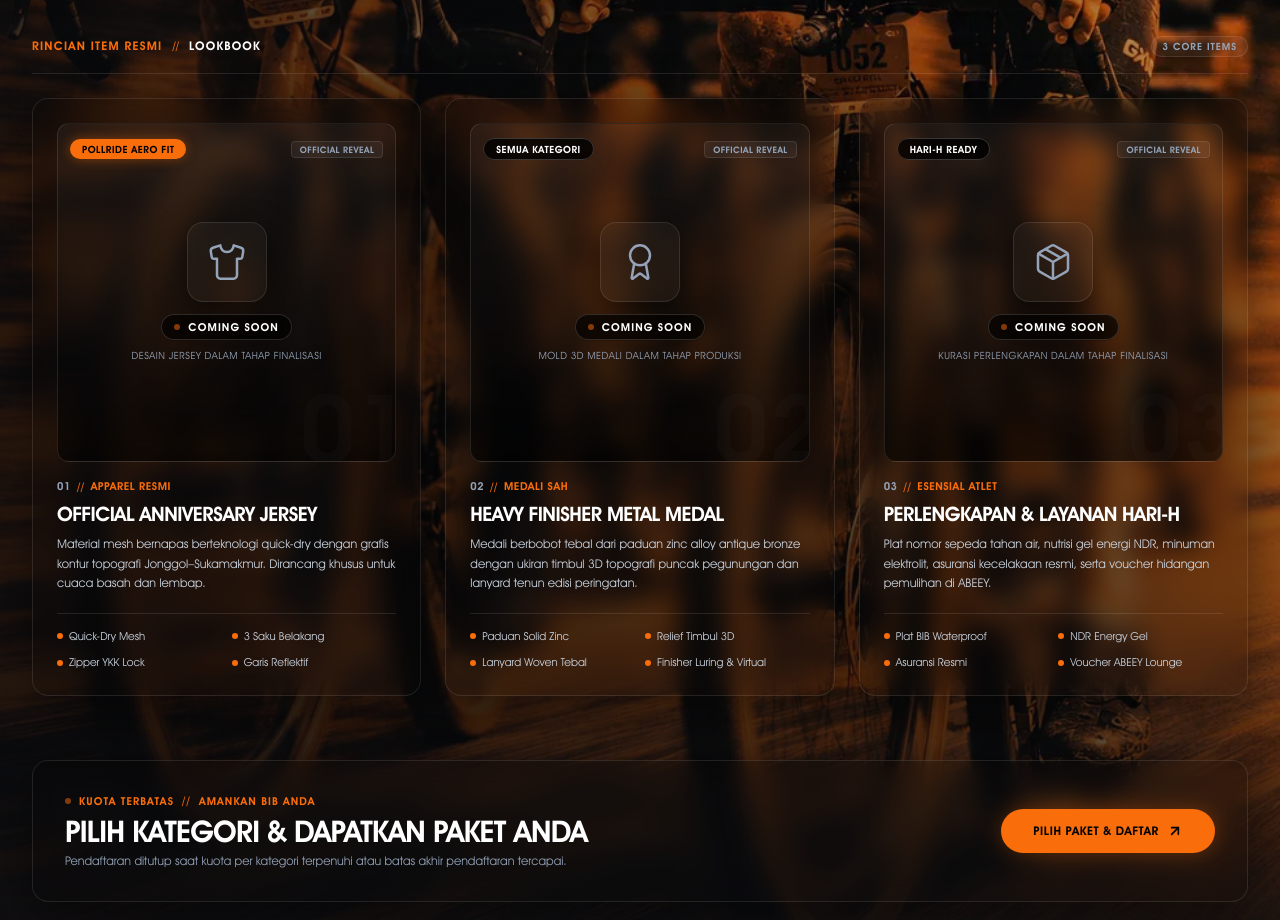
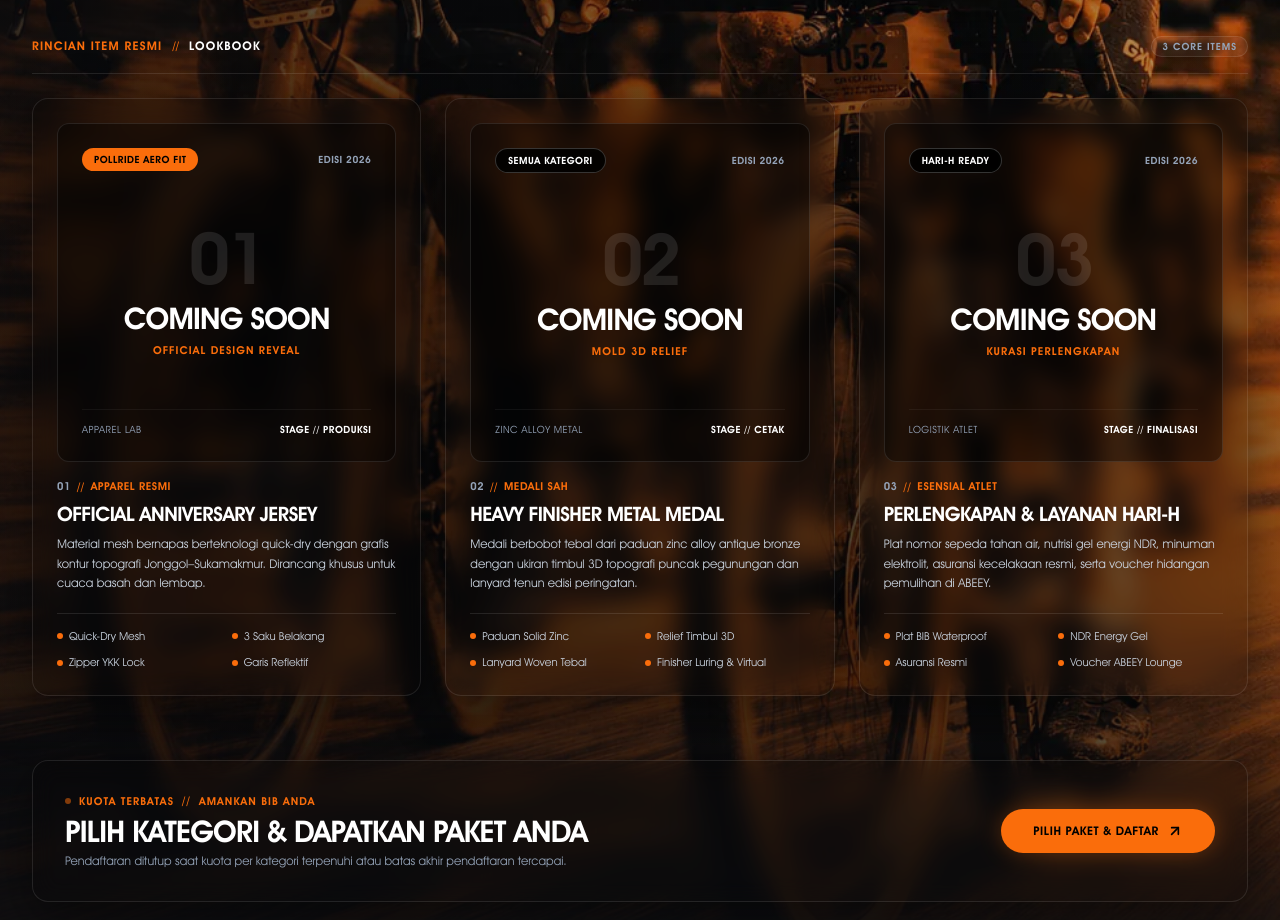
Before and after one commit to aresdanaa-png/Grindurance-2026, a Next.js app: page / in a window 1280 px wide. Shown: the part 3160-4080 px from the top of the page. Built offline with nearby package versions, Linux system fonts and the light colour scheme.

Commit message:
style(lookbook): remove all icon elements and replace with pure athletic typographic Coming Soon blocks

```diff
--- a/app/page.tsx
+++ b/app/page.tsx
@@ -28,9 +28,7 @@ import {
   Layers,
   Timer,
   Radio,
-  FileText,
-  Shirt,
-  Package
+  FileText
 } from 'lucide-react';
 
 interface StationItem {
@@ -1548,39 +1546,34 @@ export default function HomePage() {
               {/* ITEM 1: JERSEY */}
               <div className="rounded-2xl border border-white/10 bg-black/20 backdrop-blur-md p-5 sm:p-6 flex flex-col justify-between space-y-5 hover:border-[#FA6D0B]/40 transition-all duration-300 group shadow-[0_15px_50px_rgba(0,0,0,0.5)]">
                 <div className="space-y-4">
-                  <div className="relative aspect-square w-full rounded-xl overflow-hidden bg-gradient-to-b from-white/[0.04] to-black/60 border border-white/10 group-hover:border-[#FA6D0B]/40 transition-all duration-300 flex flex-col items-center justify-center p-6 text-center">
-                    {/* Atmospheric Glow & Watermark */}
-                    <div className="absolute inset-0 bg-[radial-gradient(circle_at_center,_var(--tw-gradient-stops))] from-[#FA6D0B]/5 via-transparent to-transparent pointer-events-none" />
-                    <div className="absolute -bottom-4 -right-4 font-display font-black text-8xl text-white/[0.02] select-none pointer-events-none">
-                      01
-                    </div>
-
+                  <div className="relative aspect-square w-full rounded-xl overflow-hidden bg-black/40 border border-white/10 group-hover:border-[#FA6D0B]/40 transition-all duration-300 flex flex-col justify-between p-6 select-none">
                     {/* Top Badges */}
-                    <div className="absolute top-3 left-3">
-                      <span className="text-[10px] font-sans font-black uppercase tracking-wider px-3 py-1 rounded-full bg-[#FA6D0B] text-black shadow-[0_0_12px_rgba(250,109,11,0.4)]">
+                    <div className="flex items-center justify-between w-full">
+                      <span className="text-[10px] font-sans font-black uppercase tracking-wider px-3 py-1 rounded-full bg-[#FA6D0B] text-black">
                         POLLRIDE AERO FIT
                       </span>
-                    </div>
-                    <div className="absolute top-3 right-3">
-                      <span className="text-[9px] font-mono font-bold uppercase tracking-wider px-2 py-0.5 rounded bg-white/5 border border-white/10 text-slate-400">
-                        OFFICIAL REVEAL
+                      <span className="text-[10px] font-mono font-bold uppercase tracking-wider text-slate-400">
+                        EDISI 2026
                       </span>
                     </div>
 
-                    {/* Icon & Coming Soon Content */}
-                    <div className="relative z-10 flex flex-col items-center">
-                      <div className="w-16 h-16 sm:w-20 sm:h-20 rounded-2xl border border-white/10 bg-white/[0.03] backdrop-blur-md flex items-center justify-center text-slate-400 group-hover:text-[#FA6D0B] group-hover:border-[#FA6D0B]/40 group-hover:scale-105 transition-all duration-500 shadow-[0_10px_30px_rgba(0,0,0,0.5)] mb-3">
-                        <Shirt className="w-8 h-8 sm:w-10 sm:h-10 stroke-[1.5]" />
+                    {/* Pure Typographic Centerpiece */}
+                    <div className="flex flex-col items-center justify-center my-auto text-center space-y-1.5">
+                      <div className="font-display text-6xl sm:text-7xl font-black text-white/10 tracking-tighter group-hover:text-white/20 transition-colors leading-none">
+                        01
                       </div>
-                      <div className="flex items-center gap-2 px-3 py-1 rounded-full bg-black/60 border border-white/15 backdrop-blur-md">
-                        <span className="w-1.5 h-1.5 rounded-full bg-[#FA6D0B] animate-pulse" />
-                        <span className="text-[11px] font-mono font-bold uppercase tracking-widest text-white">
-                          COMING SOON
-                        </span>
+                      <div className="font-display text-2xl sm:text-3xl font-black uppercase tracking-tight text-white">
+                        COMING SOON
                       </div>
-                      <span className="text-[10px] font-sans text-slate-400 mt-2 font-medium uppercase tracking-wider">
-                        Desain Jersey Dalam Tahap Finalisasi
-                      </span>
+                      <div className="text-[10px] sm:text-[11px] font-mono uppercase tracking-widest text-[#FA6D0B] font-bold">
+                        OFFICIAL DESIGN REVEAL
+                      </div>
+                    </div>
+
+                    {/* Bottom Telemetry Strip */}
+                    <div className="pt-3 border-t border-white/5 flex items-center justify-between text-[10px] font-mono text-slate-400 uppercase tracking-wider">
+                      <span>APPAREL LAB</span>
+                      <span className="text-white font-bold">STAGE // PRODUKSI</span>
                     </div>
                   </div>
 
@@ -1622,39 +1615,34 @@ export default function HomePage() {
               {/* ITEM 2: MEDAL */}
               <div className="rounded-2xl border border-white/10 bg-black/20 backdrop-blur-md p-5 sm:p-6 flex flex-col justify-between space-y-5 hover:border-[#FA6D0B]/40 transition-all duration-300 group shadow-[0_15px_50px_rgba(0,0,0,0.5)]">
                 <div className="space-y-4">
-                  <div className="relative aspect-square w-full rounded-xl overflow-hidden bg-gradient-to-b from-white/[0.04] to-black/60 border border-white/10 group-hover:border-[#FA6D0B]/40 transition-all duration-300 flex flex-col items-center justify-center p-6 text-center">
-                    {/* Atmospheric Glow & Watermark */}
-                    <div className="absolute inset-0 bg-[radial-gradient(circle_at_center,_var(--tw-gradient-stops))] from-[#FA6D0B]/5 via-transparent to-transparent pointer-events-none" />
-                    <div className="absolute -bottom-4 -right-4 font-display font-black text-8xl text-white/[0.02] select-none pointer-events-none">
-                      02
-                    </div>
-
+                  <div className="relative aspect-square w-full rounded-xl overflow-hidden bg-black/40 border border-white/10 group-hover:border-[#FA6D0B]/40 transition-all duration-300 flex flex-col justify-between p-6 select-none">
                     {/* Top Badges */}
-                    <div className="absolute top-3 left-3">
+                    <div className="flex items-center justify-between w-full">
                       <span className="text-[10px] font-sans font-bold uppercase tracking-wider px-3 py-1 rounded-full bg-black/80 border border-white/20 text-white backdrop-blur-sm">
                         SEMUA KATEGORI
                       </span>
-                    </div>
-                    <div className="absolute top-3 right-3">
-                      <span className="text-[9px] font-mono font-bold uppercase tracking-wider px-2 py-0.5 rounded bg-white/5 border border-white/10 text-slate-400">
-                        OFFICIAL REVEAL
+                      <span className="text-[10px] font-mono font-bold uppercase tracking-wider text-slate-400">
+                        EDISI 2026
                       </span>
                     </div>
 
-                    {/* Icon & Coming Soon Content */}
-                    <div className="relative z-10 flex flex-col items-center">
-                      <div className="w-16 h-16 sm:w-20 sm:h-20 rounded-2xl border border-white/10 bg-white/[0.03] backdrop-blur-md flex items-center justify-center text-slate-400 group-hover:text-[#FA6D0B] group-hover:border-[#FA6D0B]/40 group-hover:scale-105 transition-all duration-500 shadow-[0_10px_30px_rgba(0,0,0,0.5)] mb-3">
-                        <Award className="w-8 h-8 sm:w-10 sm:h-10 stroke-[1.5]" />
+                    {/* Pure Typographic Centerpiece */}
+                    <div className="flex flex-col items-center justify-center my-auto text-center space-y-1.5">
+                      <div className="font-display text-6xl sm:text-7xl font-black text-white/10 tracking-tighter group-hover:text-white/20 transition-colors leading-none">
+                        02
                       </div>
-                      <div className="flex items-center gap-2 px-3 py-1 rounded-full bg-black/60 border border-white/15 backdrop-blur-md">
-                        <span className="w-1.5 h-1.5 rounded-full bg-[#FA6D0B] animate-pulse" />
-                        <span className="text-[11px] font-mono font-bold uppercase tracking-widest text-white">
-                          COMING SOON
-                        </span>
+                      <div className="font-display text-2xl sm:text-3xl font-black uppercase tracking-tight text-white">
+                        COMING SOON
                       </div>
-                      <span className="text-[10px] font-sans text-slate-400 mt-2 font-medium uppercase tracking-wider">
-                        Mold 3D Medali Dalam Tahap Produksi
-                      </span>
+                      <div className="text-[10px] sm:text-[11px] font-mono uppercase tracking-widest text-[#FA6D0B] font-bold">
+                        MOLD 3D RELIEF
+                      </div>
+                    </div>
+
+                    {/* Bottom Telemetry Strip */}
+                    <div className="pt-3 border-t border-white/5 flex items-center justify-between text-[10px] font-mono text-slate-400 uppercase tracking-wider">
+                      <span>ZINC ALLOY METAL</span>
+                      <span className="text-white font-bold">STAGE // CETAK</span>
                     </div>
                   </div>
 
@@ -1696,39 +1684,34 @@ export default function HomePage() {
               {/* ITEM 3: RACE PACK KIT */}
               <div className="rounded-2xl border border-white/10 bg-black/20 backdrop-blur-md p-5 sm:p-6 flex flex-col justify-between space-y-5 hover:border-[#FA6D0B]/40 transition-all duration-300 group shadow-[0_15px_50px_rgba(0,0,0,0.5)]">
                 <div className="space-y-4">
-                  <div className="relative aspect-square w-full rounded-xl overflow-hidden bg-gradient-to-b from-white/[0.04] to-black/60 border border-white/10 group-hover:border-[#FA6D0B]/40 transition-all duration-300 flex flex-col items-center justify-center p-6 text-center">
-                    {/* Atmospheric Glow & Watermark */}
-                    <div className="absolute inset-0 bg-[radial-gradient(circle_at_center,_var(--tw-gradient-stops))] from-[#FA6D0B]/5 via-transparent to-transparent pointer-events-none" />
-                    <div className="absolute -bottom-4 -right-4 font-display font-black text-8xl text-white/[0.02] select-none pointer-events-none">
-                      03
-                    </div>
-
+                  <div className="relative aspect-square w-full rounded-xl overflow-hidden bg-black/40 border border-white/10 group-hover:border-[#FA6D0B]/40 transition-all duration-300 flex flex-col justify-between p-6 select-none">
                     {/* Top Badges */}
-                    <div className="absolute top-3 left-3">
+                    <div className="flex items-center justify-between w-full">
                       <span className="text-[10px] font-sans font-bold uppercase tracking-wider px-3 py-1 rounded-full bg-black/80 border border-white/20 text-white backdrop-blur-sm">
                         HARI-H READY
                       </span>
-                    </div>
-                    <div className="absolute top-3 right-3">
-                      <span className="text-[9px] font-mono font-bold uppercase tracking-wider px-2 py-0.5 rounded bg-white/5 border border-white/10 text-slate-400">
-                        OFFICIAL REVEAL
+                      <span className="text-[10px] font-mono font-bold uppercase tracking-wider text-slate-400">
+                        EDISI 2026
                       </span>
                     </div>
 
-                    {/* Icon & Coming Soon Content */}
-                    <div className="relative z-10 flex flex-col items-center">
-                      <div className="w-16 h-16 sm:w-20 sm:h-20 rounded-2xl border border-white/10 bg-white/[0.03] backdrop-blur-md flex items-center justify-center text-slate-400 group-hover:text-[#FA6D0B] group-hover:border-[#FA6D0B]/40 group-hover:scale-105 transition-all duration-500 shadow-[0_10px_30px_rgba(0,0,0,0.5)] mb-3">
-                        <Package className="w-8 h-8 sm:w-10 sm:h-10 stroke-[1.5]" />
+                    {/* Pure Typographic Centerpiece */}
+                    <div className="flex flex-col items-center justify-center my-auto text-center space-y-1.5">
+                      <div className="font-display text-6xl sm:text-7xl font-black text-white/10 tracking-tighter group-hover:text-white/20 transition-colors leading-none">
+                        03
                       </div>
-                      <div className="flex items-center gap-2 px-3 py-1 rounded-full bg-black/60 border border-white/15 backdrop-blur-md">
-                        <span className="w-1.5 h-1.5 rounded-full bg-[#FA6D0B] animate-pulse" />
-                        <span className="text-[11px] font-mono font-bold uppercase tracking-widest text-white">
-                          COMING SOON
-                        </span>
+                      <div className="font-display text-2xl sm:text-3xl font-black uppercase tracking-tight text-white">
+                        COMING SOON
                       </div>
-                      <span className="text-[10px] font-sans text-slate-400 mt-2 font-medium uppercase tracking-wider">
-                        Kurasi Perlengkapan Dalam Tahap Finalisasi
-                      </span>
+                      <div className="text-[10px] sm:text-[11px] font-mono uppercase tracking-widest text-[#FA6D0B] font-bold">
+                        KURASI PERLENGKAPAN
+                      </div>
+                    </div>
+
+                    {/* Bottom Telemetry Strip */}
+                    <div className="pt-3 border-t border-white/5 flex items-center justify-between text-[10px] font-mono text-slate-400 uppercase tracking-wider">
+                      <span>LOGISTIK ATLET</span>
+                      <span className="text-white font-bold">STAGE // FINALISASI</span>
                     </div>
                   </div>
 
```
